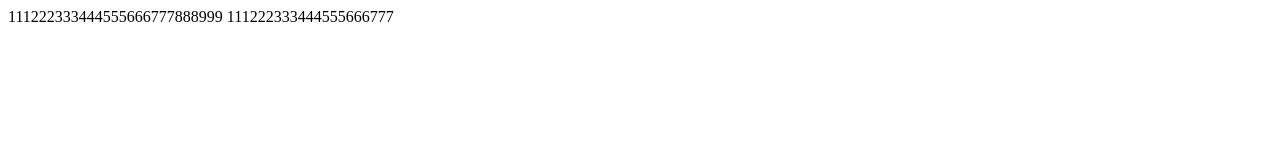
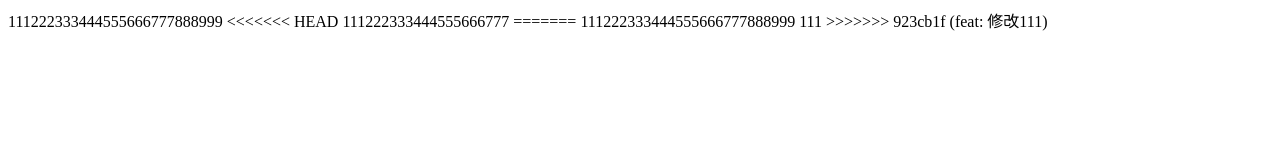
Before and after one commit to liuhao1234/GitTest, a plain HTML site: page index.html in a window 1280 px wide. Drawn offline with Linux system fonts and the light colour scheme.

Commit message:
feat: 修改111

```diff
--- a/index.html
+++ b/index.html
@@ -7,6 +7,11 @@
 </head>
 <body>
   111222333444555666777888999
+<<<<<<< HEAD
   111222333444555666777
+=======
+  111222333444555666777888999
+  111
+>>>>>>> 923cb1f (feat: 修改111)
 </body>
 </html>
```
